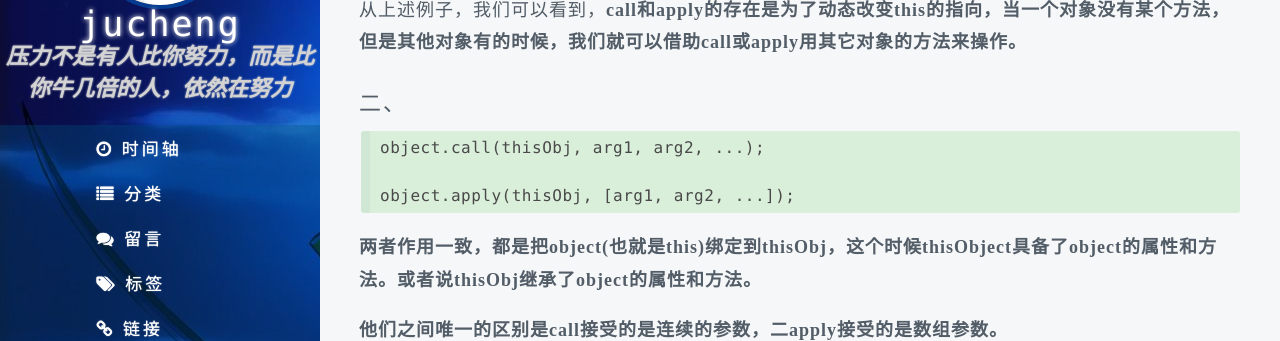
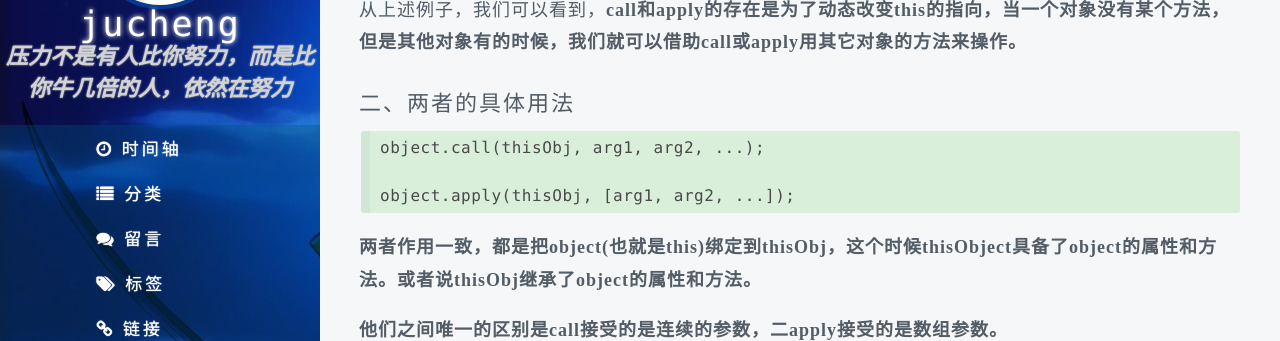
Before and after one commit to jucheng/jucheng.github.io, a Jekyll site: the page built from _posts/2017-5-12-FEW-call and apply.md, in a window 1280 px wide and 900 px high, scrolled down 1834 px, cut to the strip 169-510 px from the top of the window. Built offline with Jekyll 4.4.1, drawn with Linux system fonts in a browser that asks for light colours; nearby versions of some CDN libraries; comment, search, counter and statistics services are not loaded.

Commit message:
2017-5-12-FEW-call and apply
add the title of the section

```diff
--- a/_posts/2017-5-12-FEW-call and apply.md
+++ b/_posts/2017-5-12-FEW-call and apply.md
@@ -33,7 +33,7 @@ tags: [前端开发，JavaScript]
 
 从上述例子，我们可以看到，**call和apply的存在是为了动态改变this的指向，当一个对象没有某个方法，但是其他对象有的时候，我们就可以借助call或apply用其它对象的方法来操作。**
 
-### 二、
+### 二、两者的具体用法
 
     object.call(thisObj, arg1, arg2, ...);
 
```
